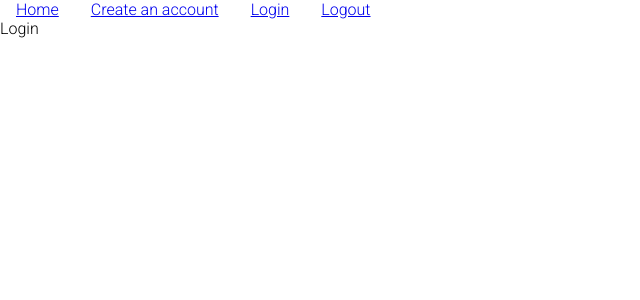
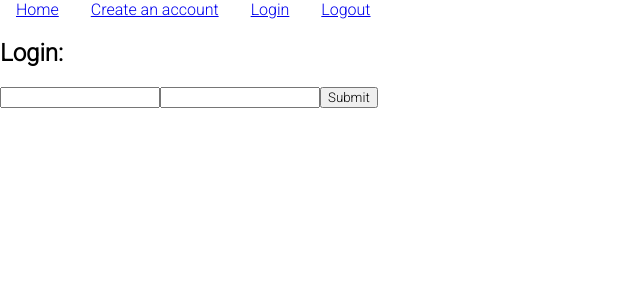
Before and after one commit to levydlior/phase-4-project, a React (Create React App) app in the folder client/: page /login in a window 1280 px wide. Shown: the top 300 px of the page, without its empty margins (0-640 px from the left). Built offline with nearby package versions, Linux system fonts and the light colour scheme.

Commit message:
add login

```diff
--- a/client/src/App.js
+++ b/client/src/App.js
@@ -44,7 +44,7 @@ function App() {
       </header>
       <Switch>
         <Route exact path="/login">
-          <Login />
+          <Login onCreateOrLog={handleCreateOrLog}/>
         </Route>
         <Route exact path="/create-account">
           <CreateAnAccount onCreateOrLog={handleCreateOrLog} />
--- a/client/src/Components/CreateAnAccount.js
+++ b/client/src/Components/CreateAnAccount.js
@@ -10,7 +10,6 @@ function CreateAnAccount({ onCreateOrLog }) {
   function handleCreateChange(e) {
     const target = e.target.name;
     const value = e.target.value;
-
     setCreateAccountForm({ ...createAccountForm, [target]: value });
   }
 
@@ -21,24 +20,28 @@ function CreateAnAccount({ onCreateOrLog }) {
       method: "POST",
       headers: {
         "content-type": "application/json",
-        "accept": "application/json",
+        accept: "application/json",
       },
       body: JSON.stringify(createAccountForm),
     }).then((r) => {
       if (r.ok) {
         r.json().then((user) => {
           setErrors(null);
+          setCreateAccountForm({ username: "", password: "" });
           onCreateOrLog(user);
         });
       } else {
-        r.json().then((err) => setErrors(err));
+        r.json().then((err) => {
+          setCreateAccountForm({ username: "", password: "" });
+          setErrors(err);
+        });
       }
     });
   }
 
-
   return (
     <div>
+      <h2>Create An Account:</h2>
       <form onSubmit={handleCreateSubmit}>
         <input
           name="username"
@@ -47,7 +50,7 @@ function CreateAnAccount({ onCreateOrLog }) {
           value={createAccountForm.username}
           onChange={handleCreateChange}
         />
-
+        {errors ? <p>{errors.errors}</p> : null}
         <input
           name="password"
           type="password"
--- a/client/src/Components/Login.js
+++ b/client/src/Components/Login.js
@@ -1,9 +1,65 @@
-import React from 'react'
+import React, { useState } from "react";
 
-function Login() {
+function Login({ onCreateOrLog }) {
+  const [loginAccount, setLoginAccount] = useState({
+    username: "",
+    password: "",
+  });
+  const [errors, setErrors] = useState(null);
+
+  function handleLoginChange(e) {
+    const target = e.target.name;
+    const value = e.target.value;
+    setLoginAccount({ ...loginAccount, [target]: value });
+  }
+
+  function handleLoginSubmit(e) {
+    e.preventDefault();
+
+    fetch("/login", {
+      method: "POST",
+      headers: {
+        "content-type": "application/json",
+        accept: "application/json",
+      },
+      body: JSON.stringify(loginAccount),
+    }).then((r) => {
+      if (r.ok) {
+        r.json().then((user) => {
+          setErrors(null);
+          setLoginAccount({ username: "", password: "" });
+          onCreateOrLog(user);
+        });
+      } else {
+        r.json().then((err) => {
+            setLoginAccount({ username: "", password: "" });
+            setErrors(err)});
+      }
+    });
+  }
   return (
-    <div>Login</div>
-  )
+    <div>
+        <h2>Login:</h2>
+      <form onSubmit={handleLoginSubmit}>
+        <input
+          name="username"
+          type="text"
+          required
+          value={loginAccount.username}
+          onChange={handleLoginChange}
+        />
+        <input
+          name="password"
+          type="password"
+          required
+          value={loginAccount.password}
+          onChange={handleLoginChange}
+        />
+        {errors ? <p>{errors.error}</p> : null}
+        <input type="submit" />
+      </form>
+    </div>
+  );
 }
 
-export default Login
+export default Login;
```
Also changed, not shown: 1 other file (tests, documents, lock files or other folders).
